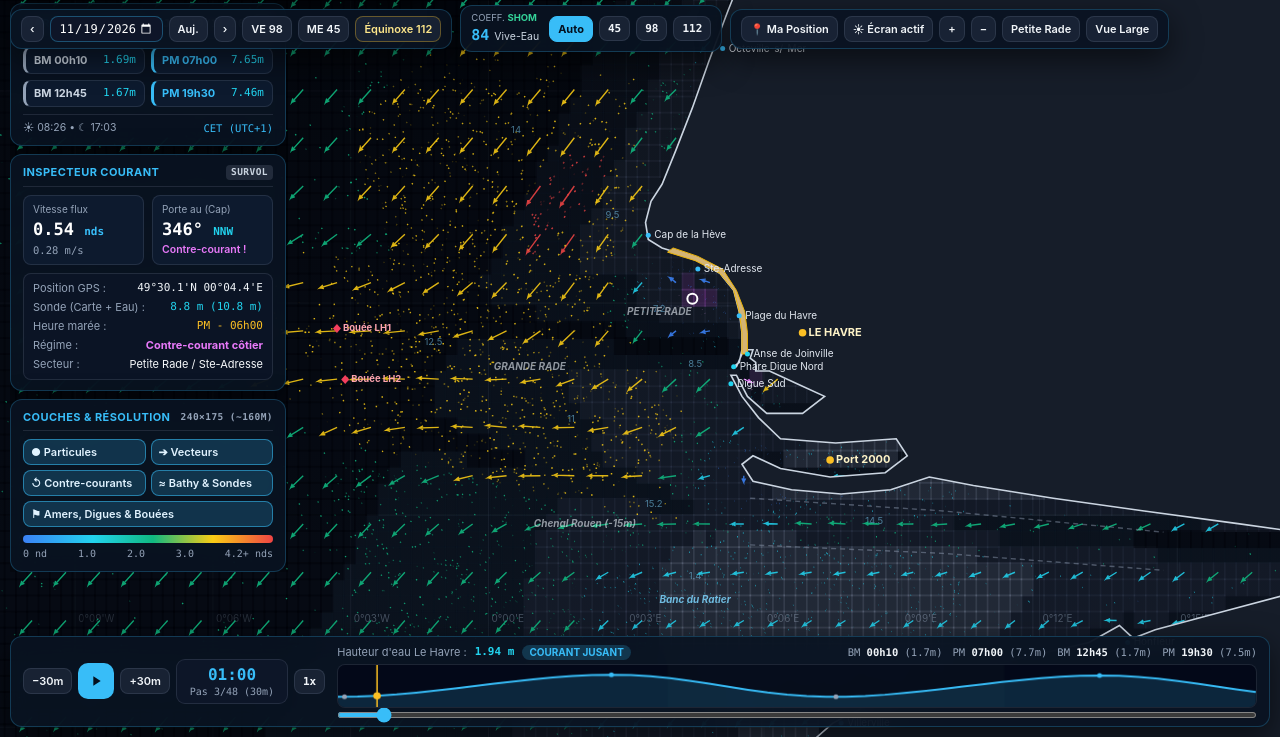
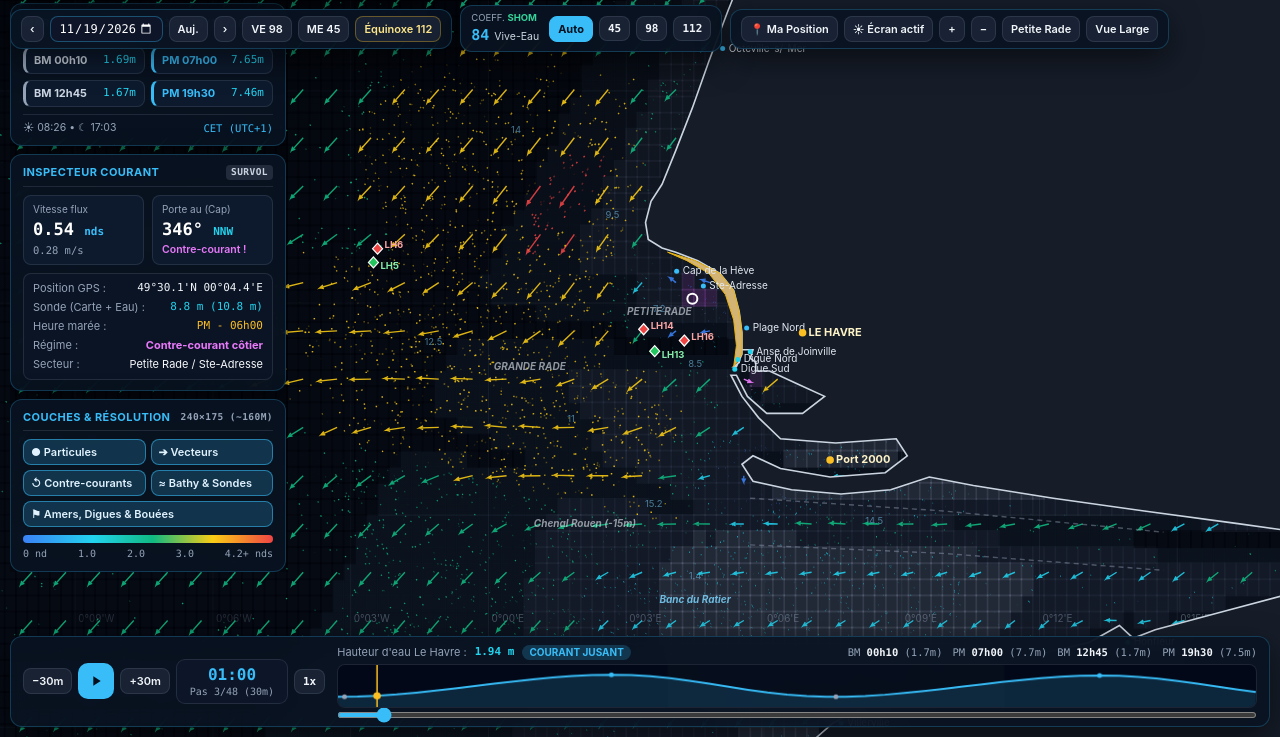
Before and after one commit to Ludovic-prog/Courant-lehavre, a plain HTML site: page index.html in a window 1280 px wide. Shown: the part 63-800 px from the top of the page. Drawn offline with Linux system fonts and the light colour scheme; animation ran at ten frames a second.

Commit message:
Refactor landmark and buoy data in index.html
Updated coordinates and types for landmarks and buoys.

```diff
--- a/index.html
+++ b/index.html
@@ -884,26 +884,30 @@
         const BEACH_SAND_POLY = [
             [0.065, 49.512], [0.075, 49.510], [0.084, 49.507], [0.089, 49.503],
             [0.091, 49.498], [0.092, 49.493], [0.092, 49.488],
-            [0.094, 49.488], [0.094, 49.493], [0.093, 49.498],
-            [0.090, 49.503], [0.085, 49.508], [0.076, 49.511], [0.067, 49.513]
+            [0.089, 49.485], [0.090, 49.490], [0.089, 49.496],
+            [0.086, 49.502], [0.080, 49.507], [0.072, 49.510]
         ];
 
-        // Amers, Ports, Caps et Bouées clés de la Baie du Havre
+        // Amers, Ports, Caps et Bouées clés de la Baie du Havre (WGS 84 exacts)
         const LANDMARKS = [
             { name: "Cap d'Antifer", lon: 0.158, lat: 49.676, type: "cap" },
             { name: "St-Jouin-Bruneval", lon: 0.128, lat: 49.642, type: "port" },
             { name: "Octeville-s/-Mer", lon: 0.085, lat: 49.560, type: "cote" },
-            { name: "Cap de la Hève", lon: 0.058, lat: 49.516, type: "cap" },
-            { name: "Ste-Adresse", lon: 0.076, lat: 49.508, type: "port" },
-            { name: "Plage du Havre", lon: 0.091, lat: 49.497, type: "port" },
+            { name: "Cap de la Hève", lon: 0.0683, lat: 49.5075, type: "cap" },
+            { name: "Ste-Adresse", lon: 0.078, lat: 49.504, type: "port" },
+            { name: "Plage Nord", lon: 0.0937, lat: 49.4941, type: "port" },
             { name: "PETITE RADE", lon: 0.062, lat: 49.498, type: "zone" },
-            { name: "Phare Digue Nord", lon: 0.089, lat: 49.485, type: "structure" },
-            { name: "Anse de Joinville", lon: 0.094, lat: 49.488, type: "structure" },
-            { name: "Digue Sud", lon: 0.088, lat: 49.481, type: "structure" },
+            { name: "Digue Nord", lon: 0.0905, lat: 49.4867, type: "structure" },
+            { name: "Anse de Joinville", lon: 0.095, lat: 49.4885, type: "structure" },
+            { name: "Digue Sud", lon: 0.0894, lat: 49.4844, type: "structure" },
             { name: "LE HAVRE", lon: 0.114, lat: 49.493, type: "major" },
             { name: "Port 2000", lon: 0.124, lat: 49.463, type: "major" },
-            { name: "Bouée LH1", lon: -0.055, lat: 49.494, type: "buoy" },
-            { name: "Bouée LH2", lon: -0.052, lat: 49.482, type: "buoy" },
+            // Bouées de chenal du Havre (IALA Région A : Bâbord = Rouge, Tribord = Vert)
+            { name: "LH6", lon: -0.04025, lat: 49.51283, type: "buoy_port" },
+            { name: "LH5", lon: -0.04175, lat: 49.50958, type: "buoy_stbd" },
+            { name: "LH14", lon: 0.05633, lat: 49.49383, type: "buoy_port" },
+            { name: "LH13", lon: 0.06033, lat: 49.48867, type: "buoy_stbd" },
+            { name: "LH16", lon: 0.07108, lat: 49.49117, type: "buoy_port" },
             { name: "GRANDE RADE", lon: 0.015, lat: 49.485, type: "zone" },
             { name: "Chenal Rouen (-15m)", lon: 0.035, lat: 49.448, type: "channel" },
             { name: "Banc du Ratier", lon: 0.075, lat: 49.430, type: "bank" },
@@ -1837,19 +1841,24 @@
                         ctx.textAlign = "center";
                         ctx.fillText(lm.name, p.x, p.y);
                         ctx.textAlign = "left";
-                    } else if (lm.type === "buoy") {
-                        // Symbole losange pour les bouées d'atterrissage LH1 / LH2
+                    } else if (lm.type === "buoy_port" || lm.type === "buoy_stbd") {
+                        const isPort = lm.type === "buoy_port";
+                        // Bouée latérale bâbord (Rouge) / tribord (Vert) selon balisage IALA Région A
                         ctx.beginPath();
-                        ctx.moveTo(p.x, p.y - 4.5);
-                        ctx.lineTo(p.x + 4, p.y);
-                        ctx.lineTo(p.x, p.y + 4.5);
-                        ctx.lineTo(p.x - 4, p.y);
+                        ctx.moveTo(p.x, p.y - 5.5);
+                        ctx.lineTo(p.x + 5, p.y);
+                        ctx.lineTo(p.x, p.y + 5.5);
+                        ctx.lineTo(p.x - 5, p.y);
                         ctx.closePath();
-                        ctx.fillStyle = "#f43f5e";
+                        ctx.fillStyle = isPort ? "#ef4444" : "#22c55e";
                         ctx.fill();
+                        ctx.lineWidth = 1.2;
+                        ctx.strokeStyle = "#ffffff";
+                        ctx.stroke();
+
                         ctx.font = "bold 9.5px " + getComputedStyle(document.body).fontFamily;
-                        ctx.fillStyle = "#fda4af";
-                        ctx.fillText(lm.name, p.x + 6, p.y);
+                        ctx.fillStyle = isPort ? "#fca5a5" : "#86efac";
+                        ctx.fillText(lm.name, p.x + 7, isPort ? p.y - 3 : p.y + 4);
                     } else {
                         ctx.beginPath();
                         ctx.arc(p.x, p.y, lm.type === "major" ? 3.8 : 2.5, 0, Math.PI * 2);
```
